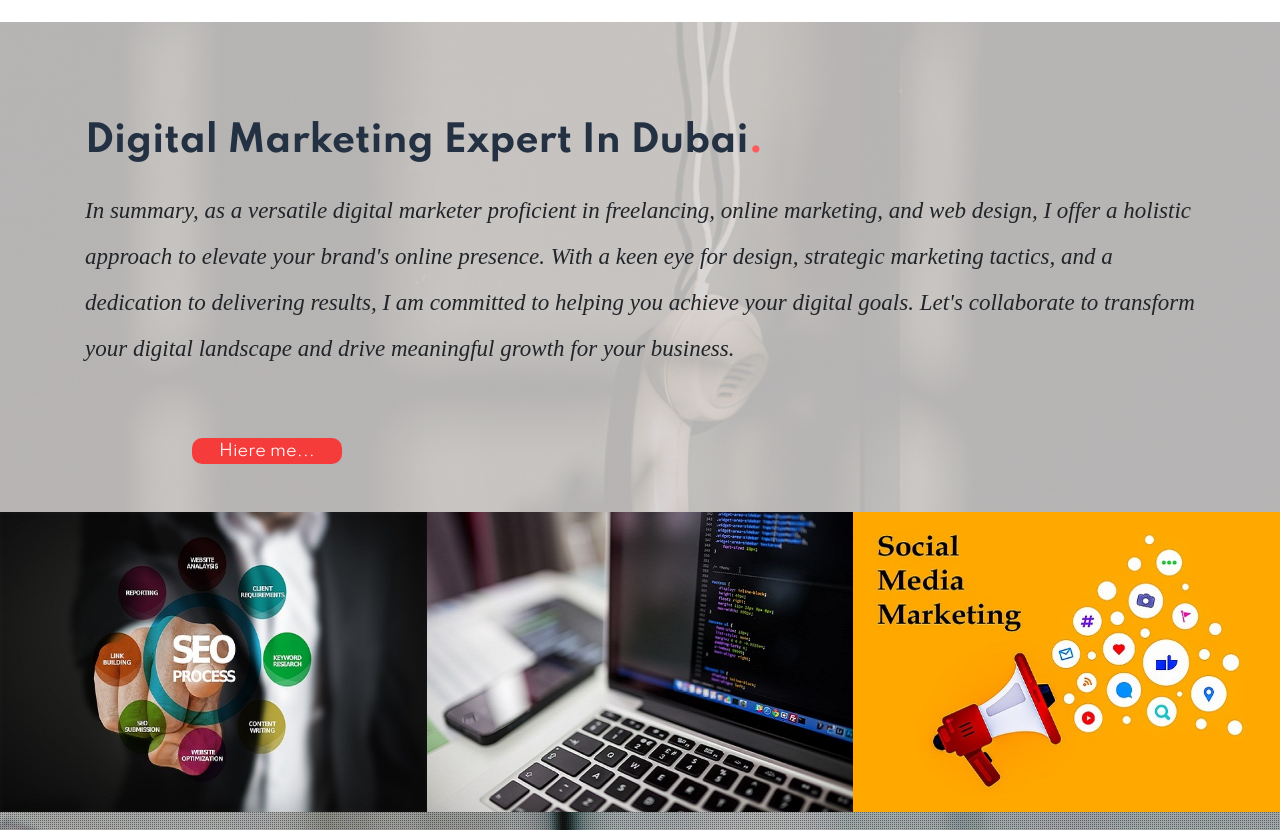
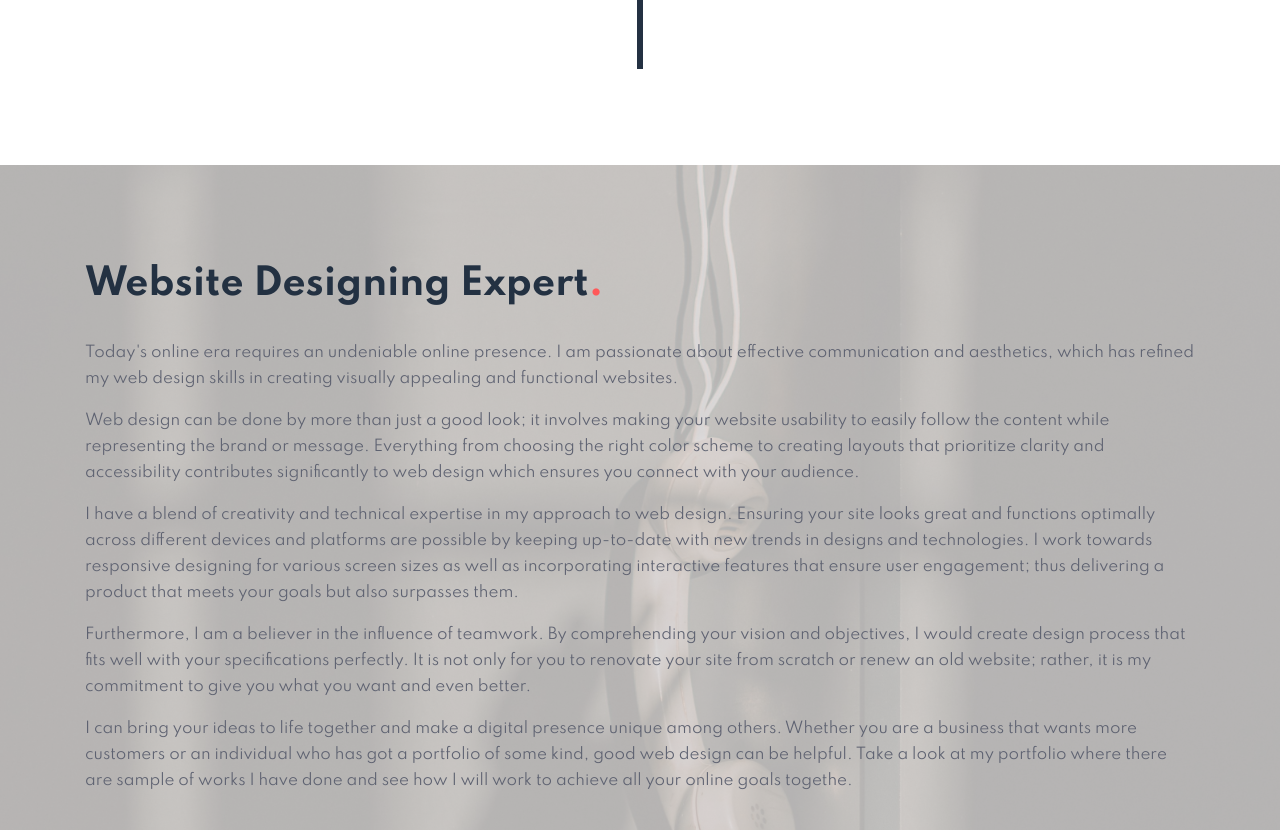
Before and after one commit to muhammadsiraj4321/My-Personal-Website, a plain HTML site: page about.html in a window 1280 px wide. Shown: the part 1970-2800 px from the top of the page. Drawn offline with Linux system fonts and the light colour scheme.

Commit message:
Update about.html
about website designing

```diff
--- a/about.html
+++ b/about.html
@@ -5,8 +5,13 @@
 	<!-- Required meta tags -->
 	<meta charset="utf-8">
 	<meta name="viewport" content="width=device-width, initial-scale=1, shrink-to-fit=no">
-	<title>Digital Marketing Servicess in Dubai|Muhammad Siraj </title>
+	<title>Best Freelance website designer abu dhabi |Muhammad Siraj</title>
+	<meta name="description" content="Muhammad Siraj is the best Freelance website designing expert, also experienced online marketer in abu dhabi UAE">
+	<meta name="keywords" content="Best website designing expert in abu-dhabi, html, css, java-script, bootstrap, online marketing expert">
+	<meta name="author" content="Muhammad Siraj">
 	<link rel="icon" type="image/x-icon" href="assets/images/sirajonline-logo.jpeg">
+	<meta name="site_name" content="Muhammad Siraj">
+	<meta property="og:site_name" content="Website Designing Expert in UAE">
 	<!-- Template CSS -->
 	<link rel="stylesheet" href="assets/css/main.css">
 	<!-- Template CSS -->
@@ -78,6 +83,21 @@
 						Marketing, Google Ads, and Web Design, he is a versatile professional
 						adept at navigating the intricacies of online brand promotion and
 						customer engagement.</p>
+				<p><span class="dot-1">As a Web Designer...</span></p>
+
+				<p> I am passionate about crafting beautiful and functional websites that leave a lasting
+					impression. With a keen eye for design and a focus on user experience, I specialize in
+					creating websites that not only look stunning but also work seamlessly across all devices.
+
+					I believe in the power of creativity combined with technical expertise. Whether you’re
+					looking to establish your online presence, showcase your portfolio, or boost your
+					business, I’m here to help transform your vision into a reality. From concept to
+					execution, I work closely with my clients to ensure every detail reflects their unique
+					style and goals.
+
+					Explore my portfolio to see illustrations of my work and get propelled. Let’s collaborate
+					to bring your ideas to life and create a website that stands out in today’s digital
+					landscape.</p>
 				<div class="read-more mt-lg-5 mt-4">
 					<a href="contact.html" class="read-more">
 						<span class="more_icon fa fa-long-arrow-right"></span>
@@ -240,7 +260,41 @@
 			<div class="work-process py-5">
 
 				<div class="container py-lg-5 font-1">
-					<h3 class="hny-title">Digital Marketing Expert in Dubai<span class="dot-1">.</span></h3>
+					<h3 class="hny-title">Website Designing Expert<span class="dot-1">.</span></h3>
+					<p style="margin-top: 3%;">Today's online era requires an undeniable online presence. I am passionate about
+						effective communication and aesthetics, which has refined my web design skills in
+						creating visually appealing and functional websites.</p>
+					<p>Web design can be done by more than just a good look; it involves making your website
+						usability to easily follow the content while representing the brand or message.
+						Everything from choosing the right color scheme to creating layouts that prioritize
+						clarity and accessibility contributes significantly to web design which ensures you
+						connect with your audience.
+					</p>
+					<p>I have a blend of creativity and technical expertise in my approach to web design.
+						Ensuring your site looks great and functions optimally across different devices and
+						platforms are possible by keeping up-to-date with new trends in designs and
+						technologies. I work towards responsive designing for various screen sizes as well
+						as incorporating interactive features that ensure user engagement; thus delivering a
+						product that meets your goals but also surpasses them.</p>
+					<p>Furthermore, I am a believer in the influence of teamwork. By comprehending your vision
+						and objectives, I would create design process that fits well with your
+						specifications perfectly. It is not only for you to renovate your site from scratch
+						or renew an old website; rather, it is my commitment to give you what you want and
+						even better.</p>
+					<p>I can bring your ideas to life together and make a digital presence unique among
+						others. Whether you are a business that wants more customers or an individual who
+						has got a portfolio of some kind, good web design can be helpful. Take a look at my
+						portfolio where there are sample of works I have done and see how I will work to
+						achieve all your online goals togethe.</p>
+				</div>
+
+				<a href="contact.html"><button class="btn-abt">Hiere&nbspme...</button></a>
+
+			</div>
+			<div class="work-process py-5">
+
+				<div class="container py-lg-5 font-1">
+					<h3 class="hny-title">Digital Marketing Expert<span class="dot-1">.</span></h3>
 					<h6>In summary, as a versatile digital marketer proficient in freelancing, online
 						marketing, and web design, I offer a holistic approach to elevate your brand's
 						online presence. With a keen eye for design, strategic marketing tactics, and a
```
